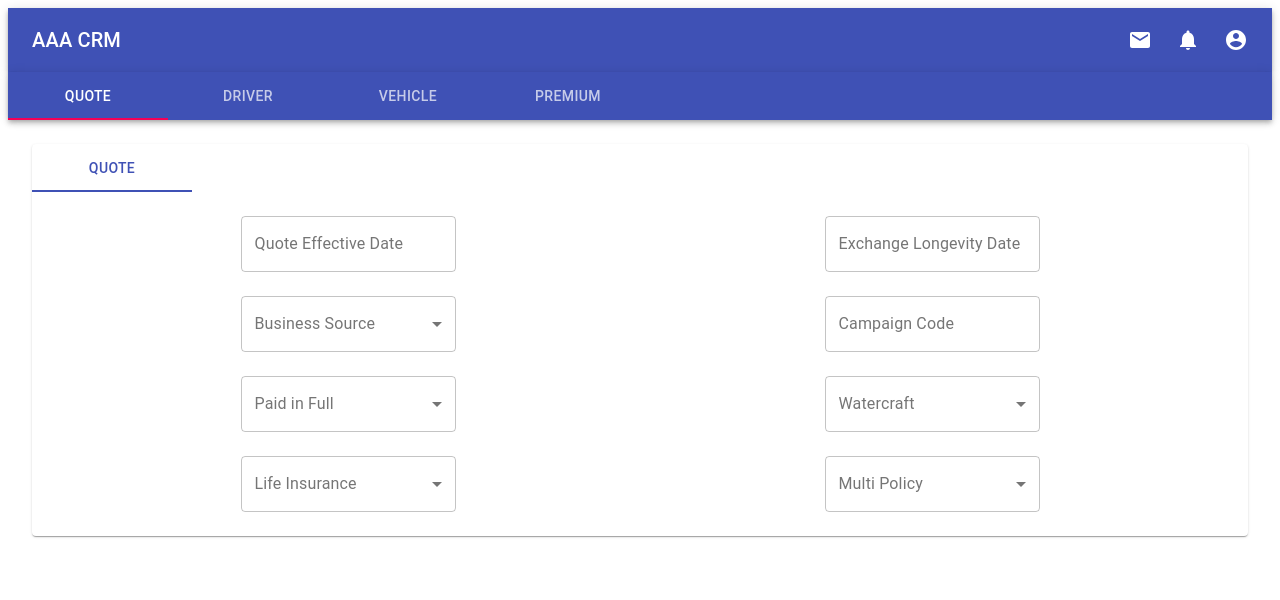
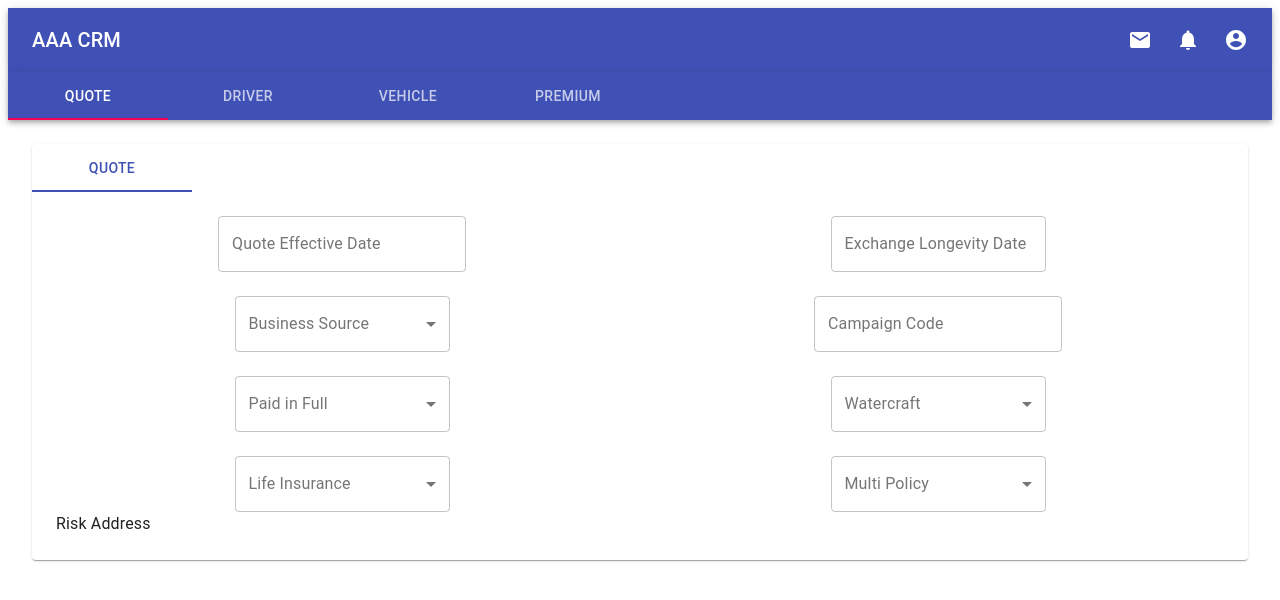
Before and after one commit to SammRosenthal/crm-test, a React (Create React App) app: page / in a window 1280 px wide. Shown: the top 600 px of the page. Built offline with nearby package versions, Linux system fonts and the light colour scheme.

Commit message:
changed to standard grid formatting and updated styles

```diff
--- a/src/components/auto/quote/quote/quote.js
+++ b/src/components/auto/quote/quote/quote.js
@@ -1,4 +1,6 @@
 import React, {useState} from 'react';
+import {makeStyles} from '@material-ui/core/styles';
+import RiskAddress from './riskAddress';
 import Grid from '@material-ui/core/Grid';
 import TextField from '@material-ui/core/TextField';
 import MenuItem from '@material-ui/core/MenuItem';
@@ -14,8 +16,26 @@ const yesNoDropDown = [
     }
 ]
 
+const useStyles = makeStyles((theme) => ({
+    root: {
+        flexGrow: 1,
+    },
+    container: {
+        justifyContent: "center"
+    },
+    textField: {
+        textAlign: "center",
+        width: 215
+    },
+    dropDown: {
+        width: 215,
+        textAlign: "left"
+    }
+}))
+
 
 export default function Quote() {
+    const classes = useStyles();
     const [businessSource, setBusinessSource] = useState("");
     const [paidInFull, setPaidInFull] = useState("");
     const [lifeInsurance, setLifeInsurance] = useState("");
@@ -29,43 +49,27 @@ export default function Quote() {
     const handleMultiPolicy = (e) => {setMultiPolicy(e.target.value)}
 
     return (
-        <>
+        <div className={classes.root}>
             <Grid
                 container
-            direction="row"
-            justify="space-around"
-            alignItems="center"
+                spacing={3}
+                className={classes.container}
             >
-                <TextField label="Quote Effective Date" variant="outlined" style={{ width: 215 }}/>
-                <TextField label="Exchange Longevity Date" variant="outlined" style={{ width: 215 }}/>
+                <Grid item xs={12} sm={6} className={classes.textField}>
+                    <TextField
+                        label="Quote Effective Date"
+                        variant="outlined"
+                    />
                 </Grid>
-            <br />
-            <Grid
-            container
-            direction="row"
-            justify="space-around"
-            alignItems="center"
-            >
-                <TextField select label="Business Source" variant="outlined"  style={{ width: 215 }} value={businessSource} onChange={handleBusinessSource} />
-                <TextField label="Campaign Code" variant="outlined" style={{ width: 215 }} />
+                <Grid item xs={12} sm={6} className={classes.textField}>
+                    <TextField
+                        label="Exchange Longevity Date"
+                        variant="outlined"
+                        className={classes.textField}
+                    />
                 </Grid>
-            <br />
-            <Grid
-            container
-            direction="row"
-            justify="space-around"
-            alignItems="center"
-            >
-                <TextField select label="Paid in Full" variant="outlined"  style={{ width: 215 }} value={paidInFull} onChange={handlePaidInFull}>
-                    {yesNoDropDown.map((dd) => {
-                        return (
-                            <MenuItem key={dd.key} value={dd.key}>
-                                {dd.value}
-                            </MenuItem>
-                        )
-                    })}
-                </TextField>
-                <TextField select label="Watercraft" variant="outlined" style={{ width: 215 }} value={watercraft} onChange={handleWatercraft}>
+                <Grid item xs={12} sm={6} className={classes.textField}>
+                    <TextField select label="Business Source" variant="outlined" value={businessSource} onChange={handleBusinessSource} className={classes.dropDown}>
                         {yesNoDropDown.map((dd) => {
                             return (
                                 <MenuItem key={dd.key} value={dd.key}>
@@ -75,23 +79,11 @@ export default function Quote() {
                         })}
                     </TextField>
                 </Grid>
-            <br />
-            <Grid
-            container
-            direction="row"
-            justify="space-around"
-            alignItems="center"
-            >
-                <TextField select label="Life Insurance" variant="outlined" style={{ width: 215 }} value={lifeInsurance} onChange={handleLifeInsurance}>
-                    {yesNoDropDown.map((dd) => {
-                        return (
-                            <MenuItem key={dd.key} value={dd.key}>
-                                {dd.value}
-                            </MenuItem>
-                        )
-                    })}
-                </TextField>
-                <TextField select label="Multi Policy" variant="outlined" style={{ width: 215 }} value={multiPolicy} onChange={handleMultiPolicy}>
+                <Grid item xs={12} sm={6} className={classes.textField}>
+                    <TextField label="Campaign Code" variant="outlined" />
+                </Grid>
+                <Grid item xs={12} sm={6} className={classes.textField}>
+                    <TextField select label="Paid in Full" variant="outlined" value={paidInFull} onChange={handlePaidInFull} className={classes.dropDown}>
                         {yesNoDropDown.map((dd) => {
                             return (
                                 <MenuItem key={dd.key} value={dd.key}>
@@ -101,6 +93,41 @@ export default function Quote() {
                         })}
                     </TextField>
                 </Grid>
-        </>
+                <Grid item xs={12} sm={6} className={classes.textField}>
+                    <TextField select label="Watercraft" variant="outlined" value={watercraft} onChange={handleWatercraft} className={classes.dropDown}>
+                        {yesNoDropDown.map((dd) => {
+                            return (
+                                <MenuItem key={dd.key} value={dd.key}>
+                                    {dd.value}
+                                </MenuItem>
+                            )
+                        })}
+                    </TextField>
+                </Grid>
+                <Grid item xs={12} sm={6} className={classes.textField}>
+                    <TextField select label="Life Insurance" variant="outlined" value={lifeInsurance} onChange={handleLifeInsurance} className={classes.dropDown}>
+                        {yesNoDropDown.map((dd) => {
+                            return (
+                                <MenuItem key={dd.key} value={dd.key}>
+                                    {dd.value}
+                                </MenuItem>
+                            )
+                        })}
+                    </TextField>
+                </Grid>
+                <Grid item xs={12} sm={6} className={classes.textField}>
+                    <TextField select label="Multi Policy" variant="outlined" value={multiPolicy} onChange={handleMultiPolicy} className={classes.dropDown}>
+                        {yesNoDropDown.map((dd) => {
+                            return (
+                                <MenuItem key={dd.key} value={dd.key}>
+                                    {dd.value}
+                                </MenuItem>
+                            )
+                        })}
+                    </TextField>
+                </Grid>
+            </Grid>
+            <RiskAddress />
+        </div>
     )
 }
--- /dev/null
+++ b/src/components/auto/quote/quote/riskAddress.js
@@ -0,0 +1,9 @@
+import React from 'react';
+
+export default function RiskAddress() {
+    return (
+        <div>
+            Risk Address
+        </div>
+    )
+}
```
Lines whose indentation alone changed are shown as unchanged.
